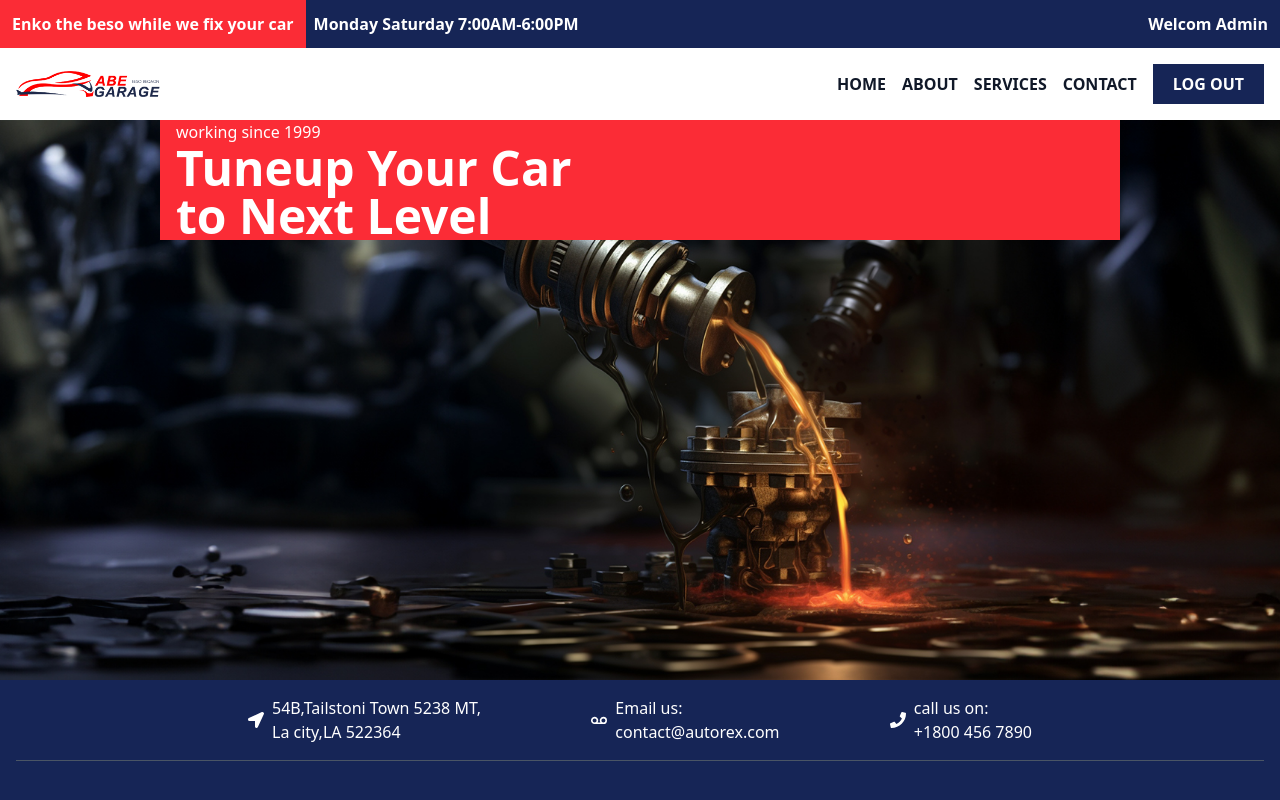
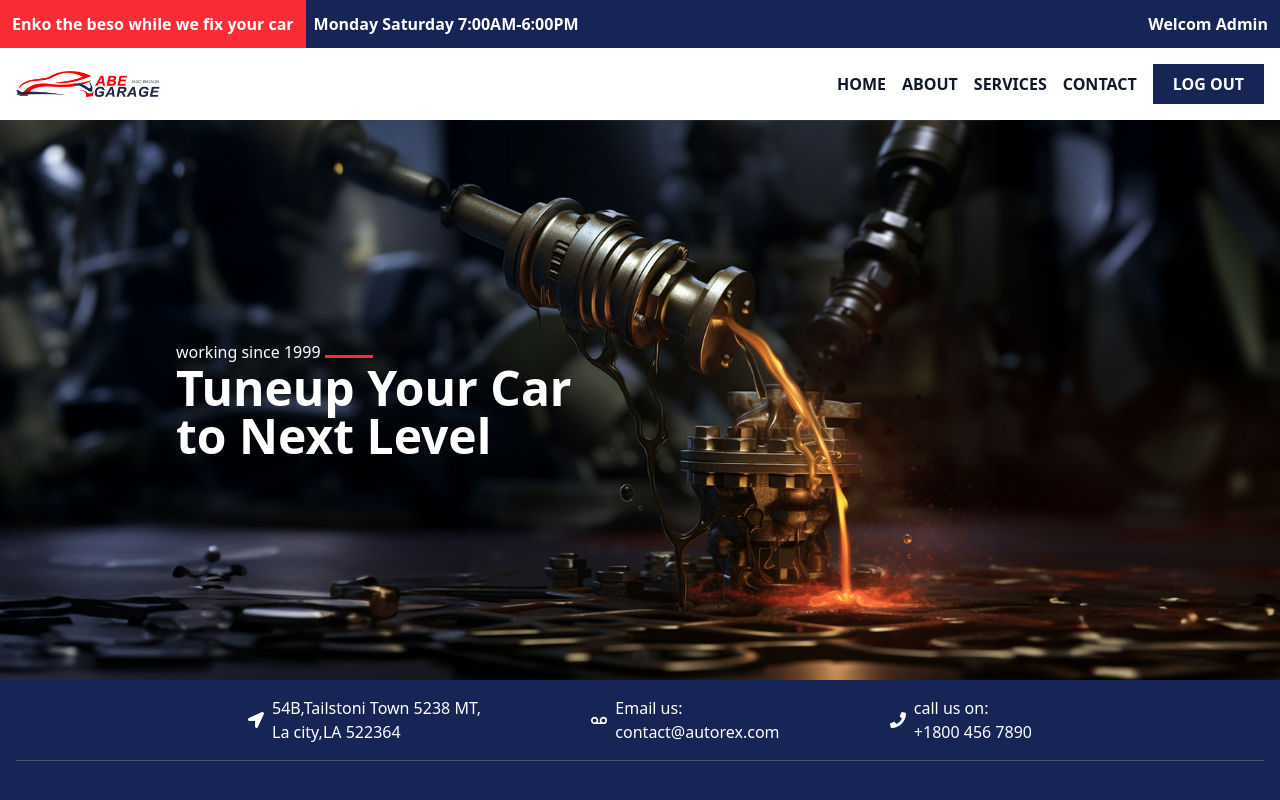
Before and after one commit to Fitsum1101/Abi-garagi, a React (Vite) app in the folder Front-end/: page / in a window 1280 px wide. Shown: the top 800 px of the page. Built offline with nearby package versions, Linux system fonts and the light colour scheme.

Commit message:
finishing the Hero  compenet

```diff
--- a/Front-end/src/components/Hero.jsx
+++ b/Front-end/src/components/Hero.jsx
@@ -8,7 +8,7 @@ const Hero = () => {
         backgroundImage: `url('${banner}')`,
       }}
     >
-      <div className="flex flex-col pl-4 mx-auto my-auto  max-w-[60rem] bg-red-500  justify-center text-white">
+      <div className="flex flex-col pl-4 m-auto h-full    max-w-[60rem]   justify-center text-white">
         <p className="text-[1rem]">
           working since 1999
           <span className="inline-block h-[.2rem] w-[3rem] self-center ml-1 bg-red-500"></span>
```
